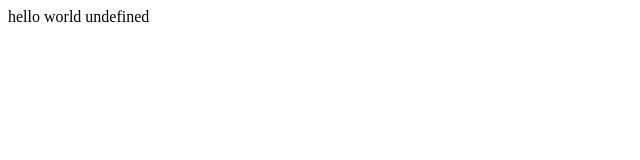
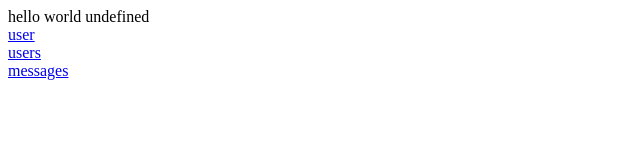
Before and after one commit to raboof/microchat, a plain HTML site: page static/microchat/index.html in a window 1280 px wide. Shown: the whole page, without its empty margins (0-640 px from the left). Drawn offline with Linux system fonts and the light colour scheme.

Commit message:
Links for a provisional API

```diff
--- a/static/microchat/index.html
+++ b/static/microchat/index.html
@@ -13,6 +13,9 @@
     }
 
     document.write(GET.sessionId)
+    document.write('<br><a href="/api/user?sessionId="' + GET.sessionId + '">user</a>')
+    document.write('<br><a href="/api/users">users</a>')
+    document.write('<br><a href="/api/messages?sessionId="' + GET.sessionId + '">messages</a>')
 
     </script>
   </body>
```
